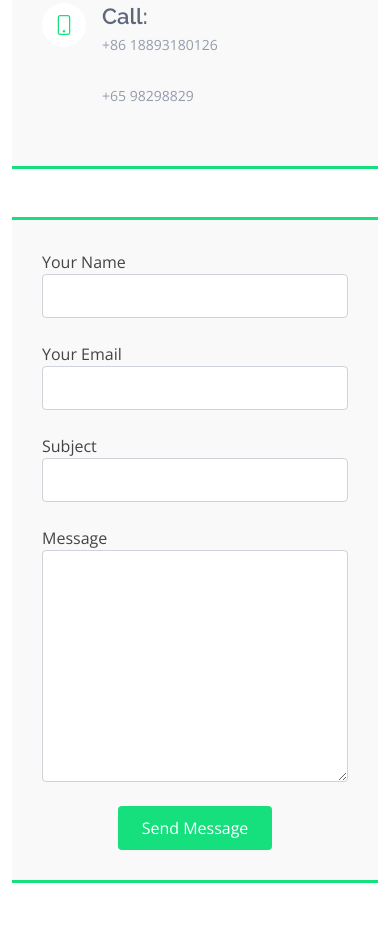
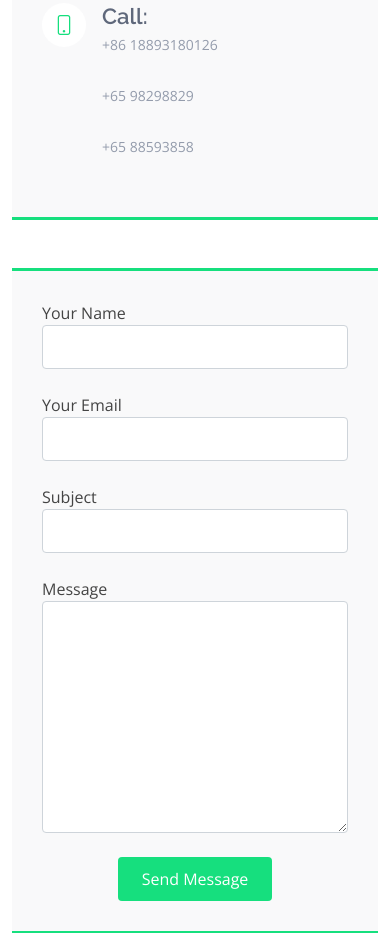
Before and after one commit to sgzihao/tradingworks, a plain HTML site: page index.html in a window 390 px wide. Shown: the part 7909-8842 px from the top of the page. Drawn offline with nearby package versions, Linux system fonts and the light colour scheme.

Commit message:
phone number

```diff
--- a/index.html
+++ b/index.html
@@ -334,6 +334,7 @@
                 <h4>Call:</h4>
                 <p>+86 18893180126</p>
                 <p>+65 98298829</p>
+                <p>+65 88593858</p>
               </div>
             </div>
 
```
